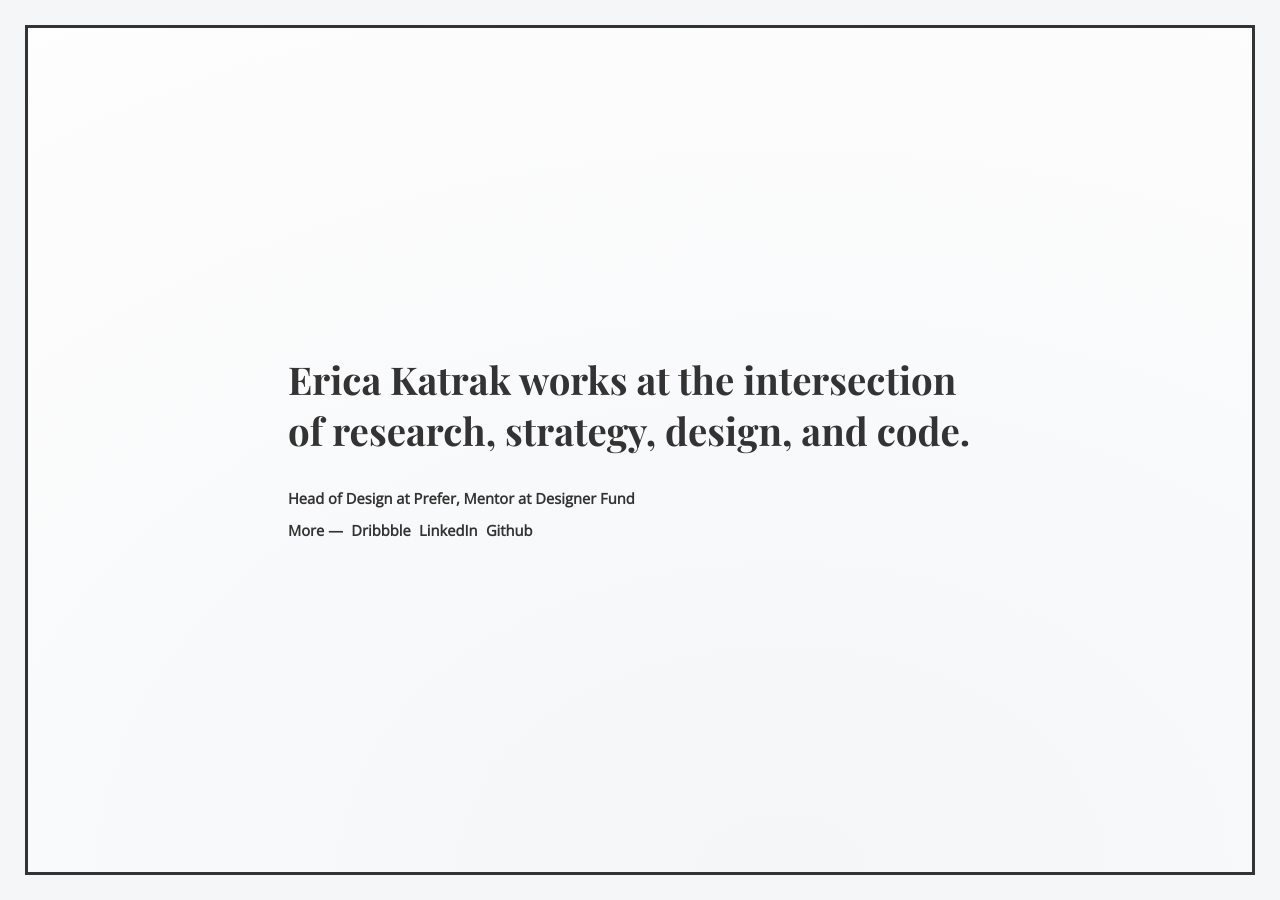
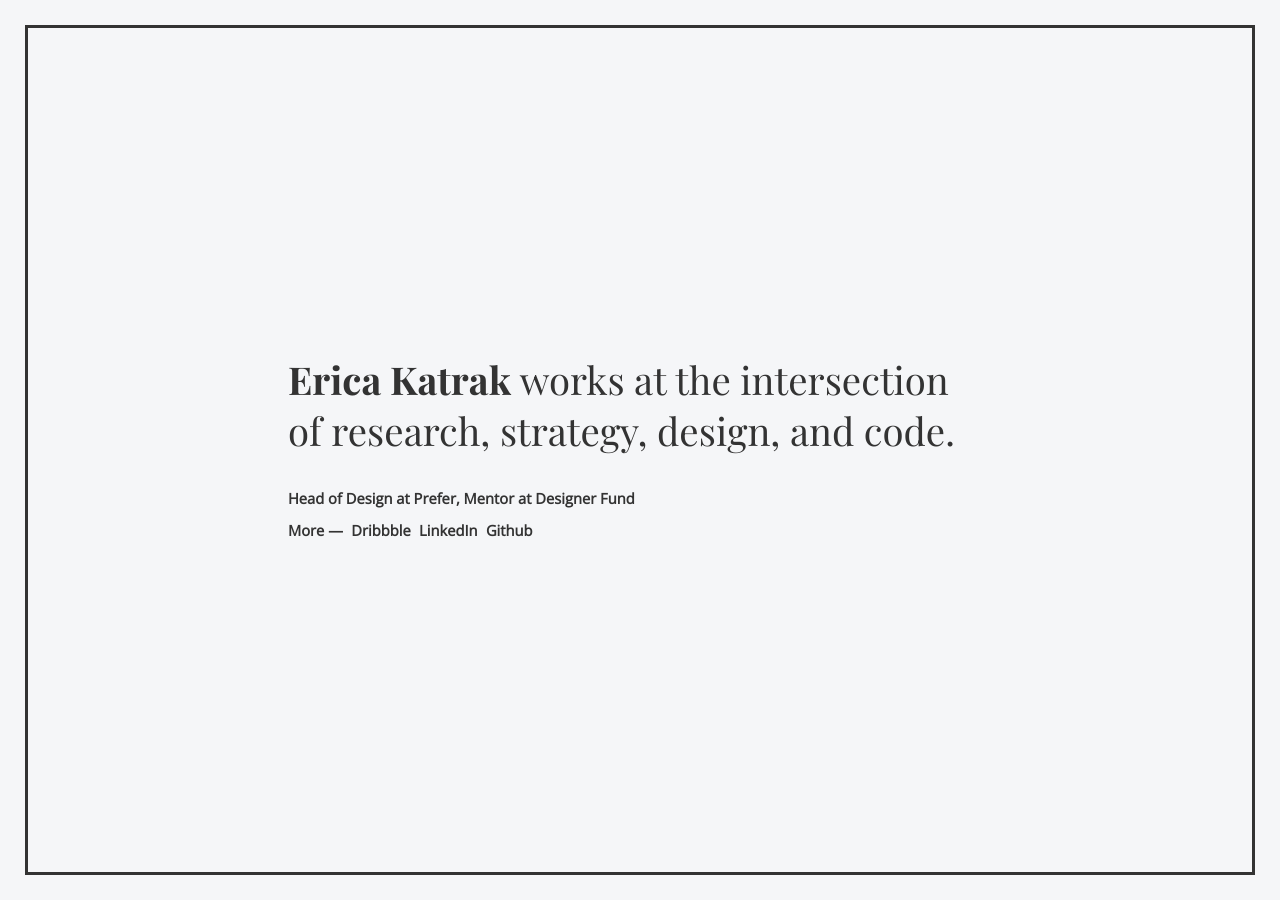
Before and after one commit to ericakatrak/ericakatrak.github.io, a Jekyll site: the page built from index.html, in a window 1280 px wide. Built offline with Jekyll 4.4.1, drawn with Linux system fonts in a browser that asks for light colours.

Commit message:
style tweaks

```diff
--- a/css/style.css
+++ b/css/style.css
@@ -25,12 +25,12 @@
 /* Common Style */
 
 ::-moz-selection {
-	background: #b96e2b;
-	color: #00121F;
+	background: #C78B55;
+	color: #333;
 }
 ::selection {
-	background: #b96e2b;
-	color: #00121F;
+	background: #C78B55;
+	color: #333;
 }
 
 body {
@@ -50,18 +50,17 @@
 	-webkit-font-feature-settings: "liga" on, "rlig" on, "kern" on;
 	font-feature-settings: "liga" on, "rlig" on, "kern" on;
 
+	background-image: radial-gradient(#333, #444);
+	background-size: 200% 200%;
+	background-position: 0 0;
+	animation: border 60s linear infinite;
 	background: #333;
 	border: 2vw solid #F5F6F8;
 }
 
 body:after {
 	content: "";
-
-	background-image: radial-gradient(#F5F6F8, #FFF);
-	background-size: 200% 200%;
-	background-position: 0 0;
-	animation: border 60s linear infinite;
-
+	background: #F5F6F8;
 	position: absolute;
 	top: 0.25vw;
 	right: 0.25vw;
@@ -80,7 +79,7 @@
 h1 {
 	font-size: 3vw;
 	line-height: 4vw;
-	font-weight: 600;
+	font-weight: 400;
 	font-family: "Playfair Display", serif;
 	animation: fade 2s ease-out -.65s;
 	padding-bottom: 2vw;
```
